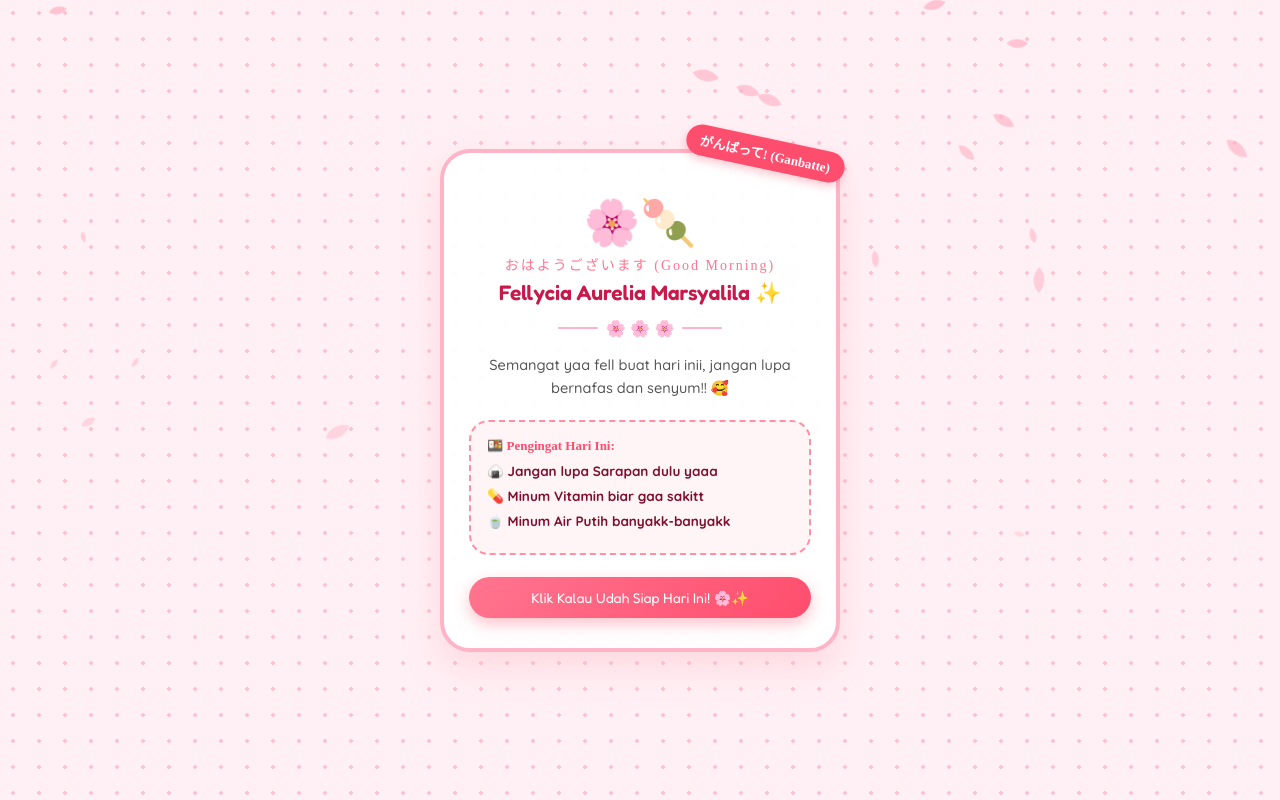
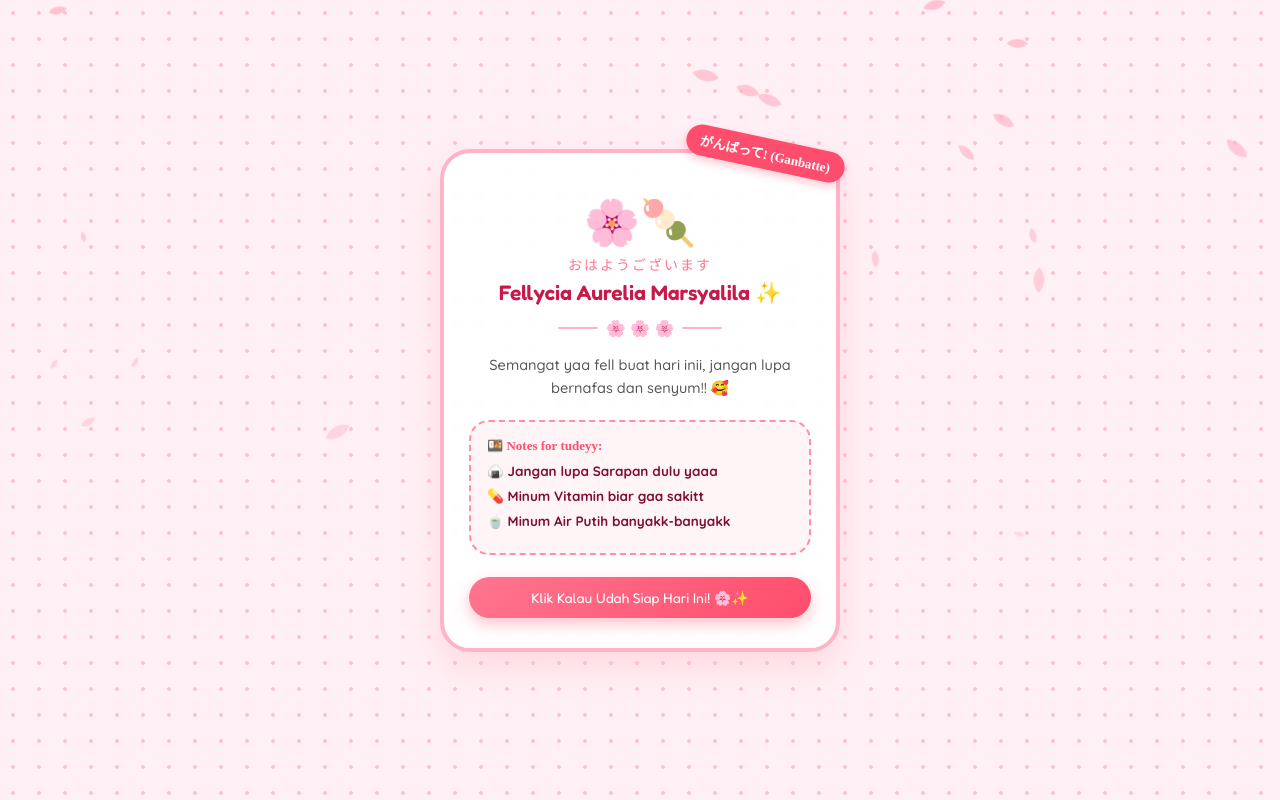
Before and after one commit to faizrizalramadhan2910-sys/ucapan, a plain HTML site: page index.html in a window 1280 px wide. Shown: the top 800 px of the page. Drawn offline with Linux system fonts and the light colour scheme; a web font is replaced by a local one.

Commit message:
edit ucapan baru

```diff
--- a/index.html
+++ b/index.html
@@ -198,7 +198,7 @@
         <div class="japanese-stamp">がんばって! (Ganbatte)</div>
 
         <div style="font-size: 45px; margin-bottom: 5px; margin-top: 10px;">🌸🍡</div>
-        <div class="header-jp">おはようございます (Good Morning)</div>
+        <div class="header-jp">おはようございます</div>
         <h1>Fellycia Aurelia Marsyalila ✨</h1>
 
         <div class="divider">🌸 🌸 🌸</div>
@@ -208,7 +208,7 @@
         </p>
 
         <div class="bento-box">
-            <div class="bento-title">🍱 Pengingat Hari Ini:</div>
+            <div class="bento-title">🍱 Notes for tudeyy:</div>
             <ul>
                 <li>🍙 Jangan lupa Sarapan dulu yaaa </li>
                 <li>💊 Minum Vitamin biar gaa sakitt </li>
```
